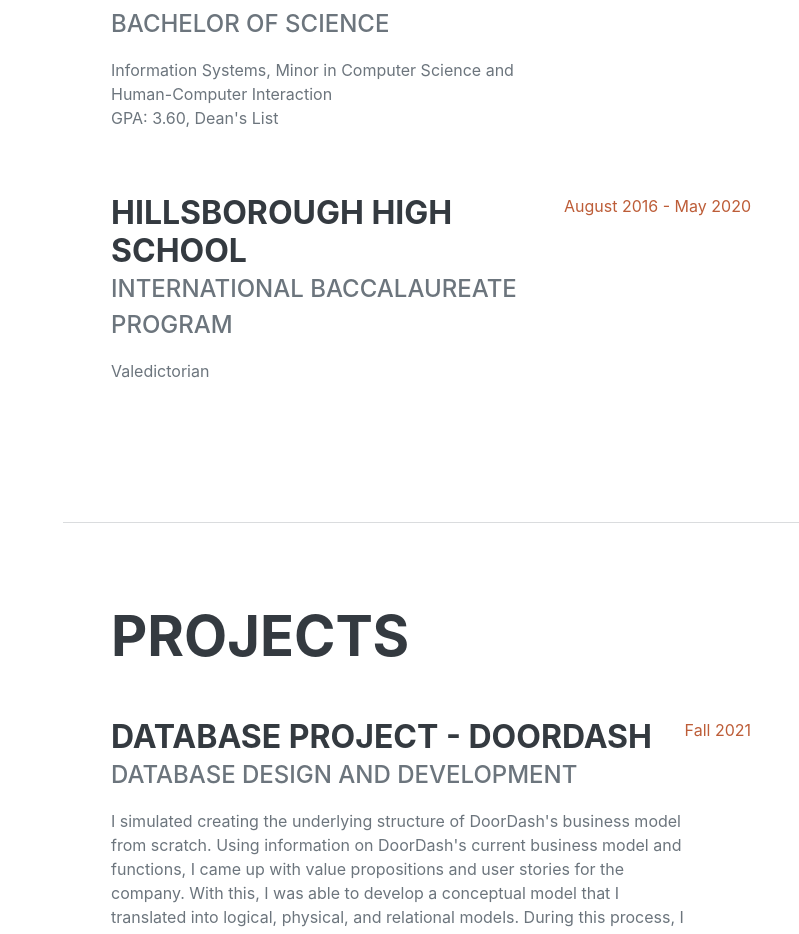
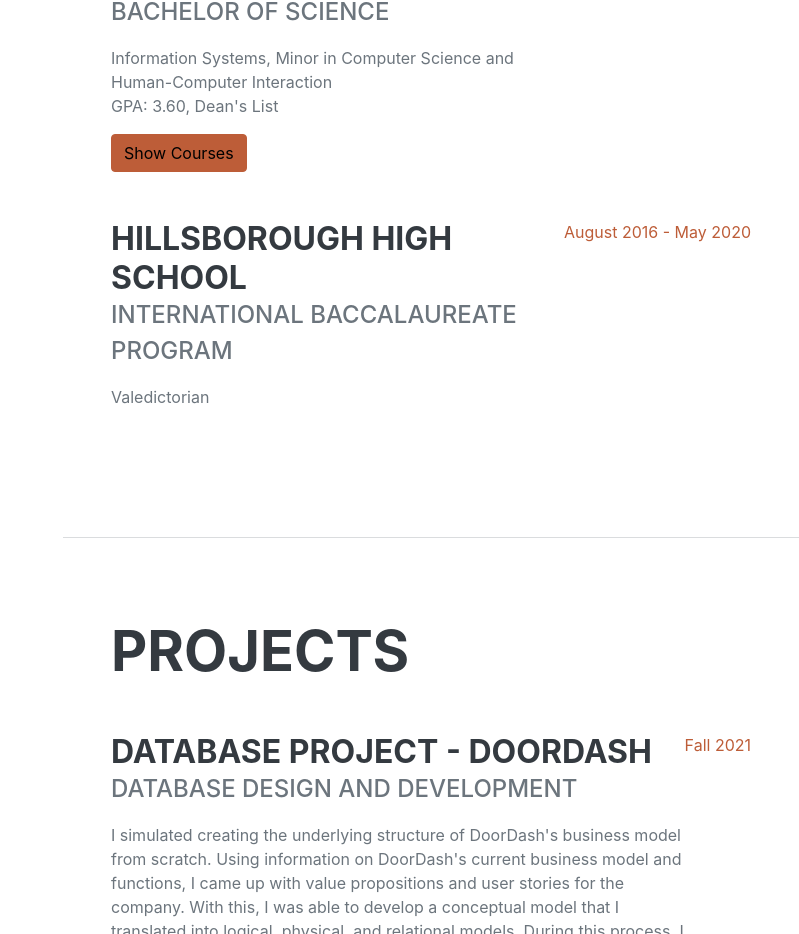
Before and after one commit to fruitsalad02/cv, a React (Create React App) app: page / in a window 1280 px wide. Shown: the part 2211-3145 px from the top of the page, without its empty margins (481-1280 px from the left). Built offline with nearby package versions, Linux system fonts and the light colour scheme; a web font is replaced by a local one.

Commit message:
added button toggle for courses

```diff
--- a/package.json
+++ b/package.json
@@ -7,6 +7,7 @@
     "@testing-library/react": "^12.1.2",
     "@testing-library/user-event": "^13.5.0",
     "react": "^17.0.2",
+    "react-bootstrap": "^2.1.1",
     "react-dom": "^17.0.2",
     "react-scripts": "5.0.0",
     "web-vitals": "^2.1.3"
--- a/src/Education.js
+++ b/src/Education.js
@@ -1,4 +1,9 @@
+import { useState } from 'react';
+import { Collapse } from 'react-bootstrap';
+
 const Education = () => {
+    var [toggle, setToggle] = useState(false);
+
     return (
         <div>
             <section class="resume-section" id="education">
@@ -11,24 +16,16 @@
                             <div>Information Systems, Minor in Computer Science and Human-Computer Interaction</div>
                             <p>GPA: 3.60, Dean's List</p>
 
+                            <button class="btn btn-primary" onClick={() => setToggle((toggle) => !toggle)}>
+                                {toggle? "Hide Courses":"Show Courses"}
+                            </button>
+                            <Collapse in={toggle}>
+                                <div class="card card-body">
+                                    Computer Science 100
+                                </div>
+                            </Collapse>
 
                         </div>
-
-                        {/* <div>
-                            <p>
-                            <a class="btn btn-primary" data-toggle="collapse" href="#collapseExample" role="button" aria-expanded="false" aria-controls="collapseExample">
-                                Link with href
-                            </a>
-                            <button class="btn btn-primary" type="button" data-toggle="collapse" data-target="#collapseExample" aria-expanded="false" aria-controls="collapseExample">
-                                Button with data-target
-                            </button>
-                            </p>
-                            <div class="collapse" id="collapseExample">
-                            <div class="card card-body">
-                                Anim pariatur cliche reprehenderit, enim eiusmod high life accusamus terry richardson ad squid. Nihil anim keffiyeh helvetica, craft beer labore wes anderson cred nesciunt sapiente ea proident.
-                            </div>
-                            </div>
-                        </div> */}
 
                         <div class="flex-shrink-0"><span class="text-primary">August 2020 - May 2024</span></div>
                     </div>
```
Also changed, not shown: 1 other file (tests, documents, lock files or other folders).
